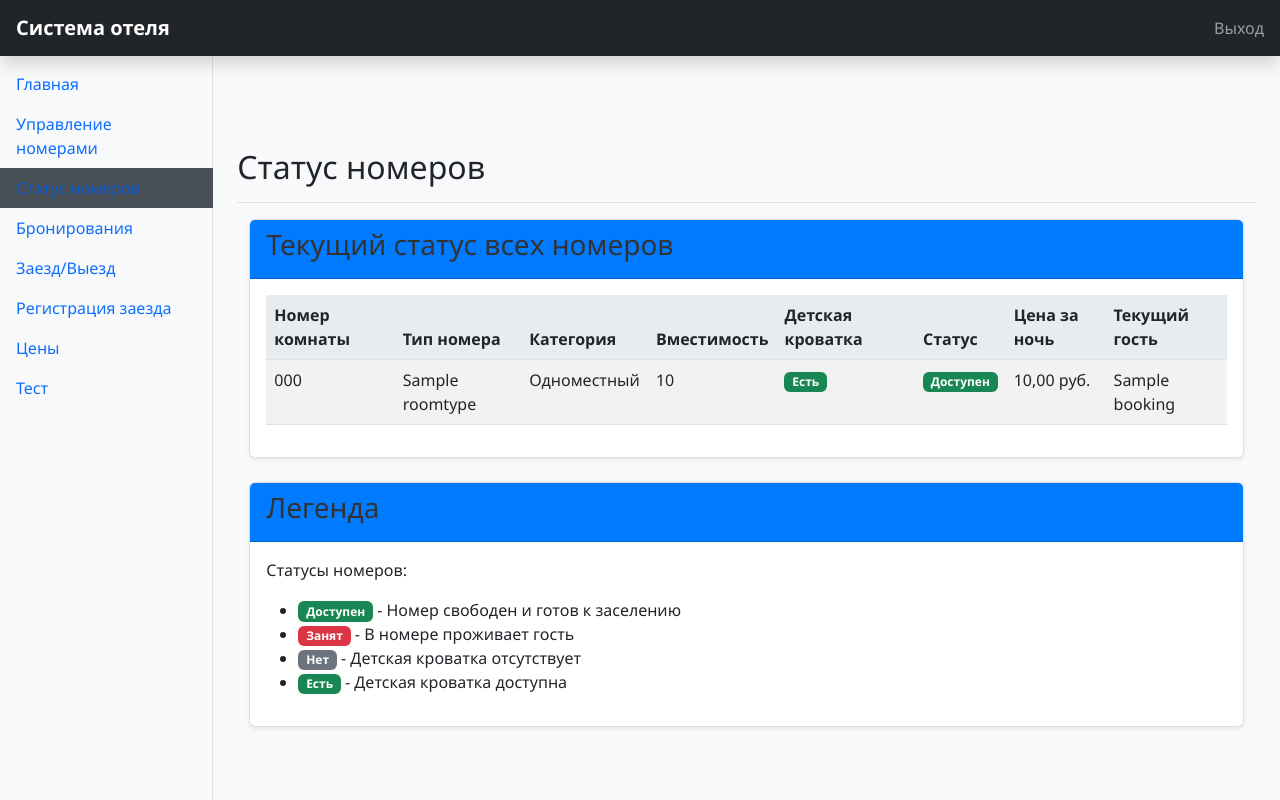
After one commit to long1017-11/10.hotel_management_system, a Django app: page /room-status/ in a window 1280 px wide. The commit adds this page. Run offline with Django 5.2, Linux system fonts and the light colour scheme; tables that the repository leaves empty hold one stand-in row (values such as "Sample post").

Commit message:
Add files via upload

```diff
--- a/templates/hotel_app/room_management.html
+++ b/templates/hotel_app/room_management.html
@@ -35,7 +35,7 @@
                                     <td>{{ info.available }}</td>
                                     <td>{{ info.occupied }}</td>
                                     <td>
-                                        <!-- 根据您的 требование, все комнаты показывают "Есть", потому что все комнаты могут быть оборудованы детской кроваткой по запросу -->
+                                        <!-- все комнаты показывают "Есть", потому что все комнаты могут быть оборудованы детской кроваткой по запросу -->
                                         <span class="badge bg-success">Есть</span>
                                     </td>
                                     <td>
--- /dev/null
+++ b/templates/hotel_app/room_status.html
@@ -0,0 +1,101 @@
+{% extends 'hotel_app/base.html' %}
+
+{% block title %}Статус номеров - Система управления отелем{% endblock %}
+
+{% block content %}
+<div class="d-flex justify-content-between flex-wrap flex-md-nowrap align-items-center pt-3 pb-2 mb-3 border-bottom">
+    <h1 class="h2">Статус номеров</h1>
+</div>
+
+<div class="container">
+    <div class="row">
+        <div class="col-md-12">
+            <div class="card">
+                <div class="card-header">
+                    <h3>Текущий статус всех номеров</h3>
+                </div>
+                <div class="card-body">
+                    <div class="table-responsive">
+                        <table class="table table-striped table-hover">
+                            <thead>
+                                <tr>
+                                    <th>Номер комнаты</th>
+                                    <th>Тип номера</th>
+                                    <th>Категория</th>
+                                    <th>Вместимость</th>
+                                    <th>Детская кроватка</th>
+                                    <th>Статус</th>
+                                    <th>Цена за ночь</th>
+                                    <th>Текущий гость</th>
+                                </tr>
+                            </thead>
+                            <tbody>
+                                {% for info in room_status_info %}
+                                <tr>
+                                    <td>{{ info.room.room_number }}</td>
+                                    <td>{{ info.room.room_type.name }}</td>
+                                    <td>
+                                        {% if info.room.category == 'single' %}
+                                            Одноместный
+                                        {% elif info.room.category == 'double' %}
+                                            Двухместный
+                                        {% elif info.room.category == 'triple' %}
+                                            Трехместный
+                                        {% endif %}
+                                    </td>
+                                    <td>{{ info.room.capacity }}</td>
+                                    <td>
+                                        <!-- Согласно вашему требованию, все комнаты показывают "Есть", потому что все комнаты могут быть оборудованы детской кроваткой по запросу -->
+                                        <span class="badge bg-success">Есть</span>
+                                    </td>
+                                    <td>
+                                        {% if info.room.is_available %}
+                                            <span class="badge bg-success">Доступен</span>
+                                        {% else %}
+                                            <span class="badge bg-danger">Занят</span>
+                                        {% endif %}
+                                    </td>
+                                    <td>{{ info.room.price_per_night }} руб.</td>
+                                    <td>
+                                        {% if info.active_bookings.exists %}
+                                            {% for booking in info.active_bookings %}
+                                                {{ booking.customer_name }}<br>
+                                            {% endfor %}
+                                        {% else %}
+                                            <span class="text-muted">Нет гостей</span>
+                                        {% endif %}
+                                    </td>
+                                </tr>
+                                {% empty %}
+                                <tr>
+                                    <td colspan="8" class="text-center">Нет данных о номерах</td>
+                                </tr>
+                                {% endfor %}
+                            </tbody>
+                        </table>
+                    </div>
+                </div>
+            </div>
+        </div>
+    </div>
+
+    <div class="row mt-4">
+        <div class="col-md-12">
+            <div class="card">
+                <div class="card-header">
+                    <h3>Легенда</h3>
+                </div>
+                <div class="card-body">
+                    <p>Статусы номеров:</p>
+                    <ul>
+                        <li><span class="badge bg-success">Доступен</span> - Номер свободен и готов к заселению</li>
+                        <li><span class="badge bg-danger">Занят</span> - В номере проживает гость</li>
+                        <li><span class="badge bg-secondary">Нет</span> - Детская кроватка отсутствует</li>
+                        <li><span class="badge bg-success">Есть</span> - Детская кроватка доступна</li>
+                    </ul>
+                </div>
+            </div>
+        </div>
+    </div>
+</div>
+{% endblock %}
```
Also changed, not shown: templates/hotel_app/base.html (line endings or trailing spaces), templates/hotel_app/booking_list.html (line endings or trailing spaces), templates/hotel_app/cancel_booking.html (line endings or trailing spaces), templates/hotel_app/check_in_guest.html (line endings or trailing spaces), templates/hotel_app/check_in_out.html (line endings or trailing spaces), templates/hotel_app/home.html (line endings or trailing spaces), templates/hotel_app/pricing_info.html (line endings or trailing spaces), templates/hotel_app/test_static.html (line endings or trailing spaces).
